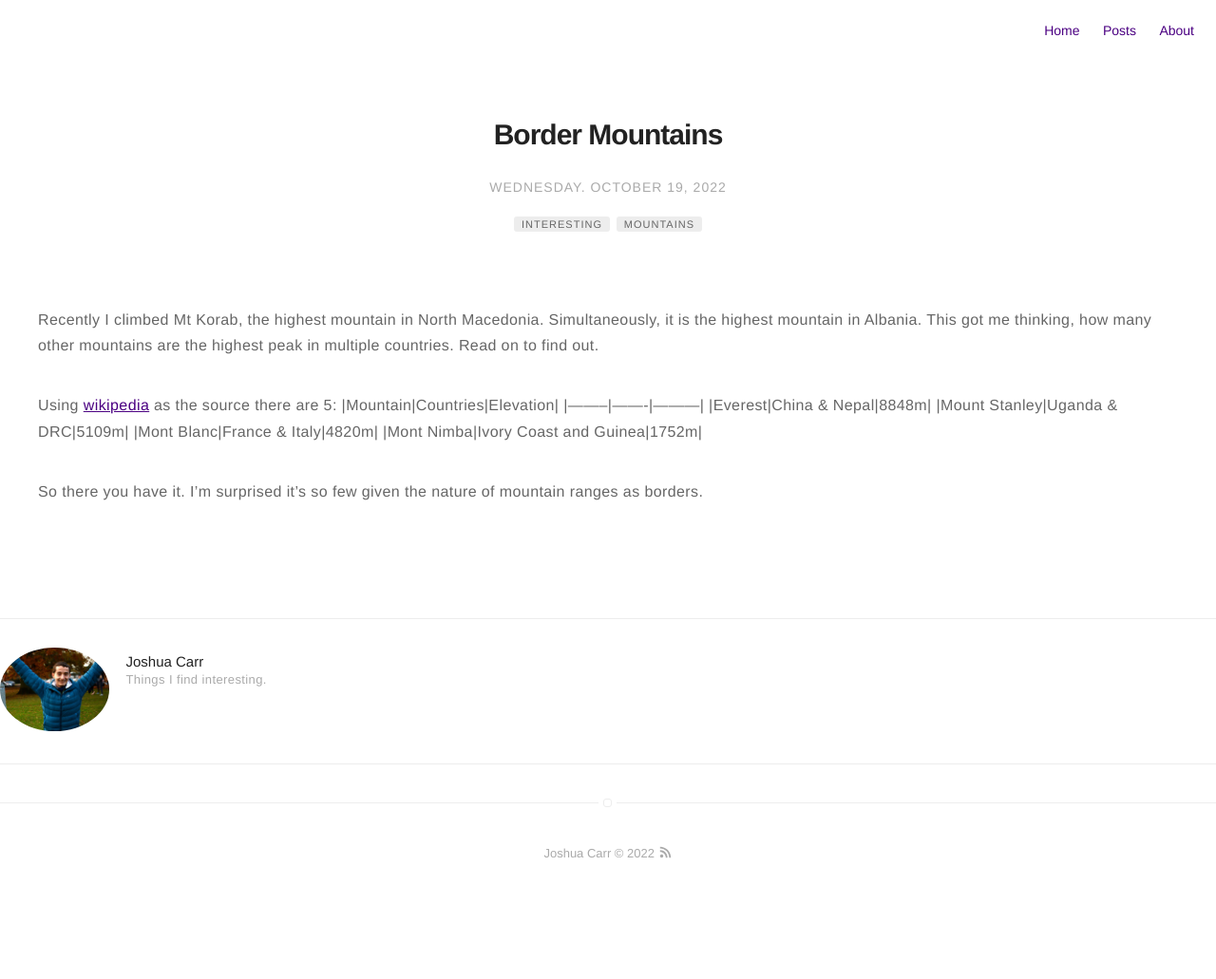
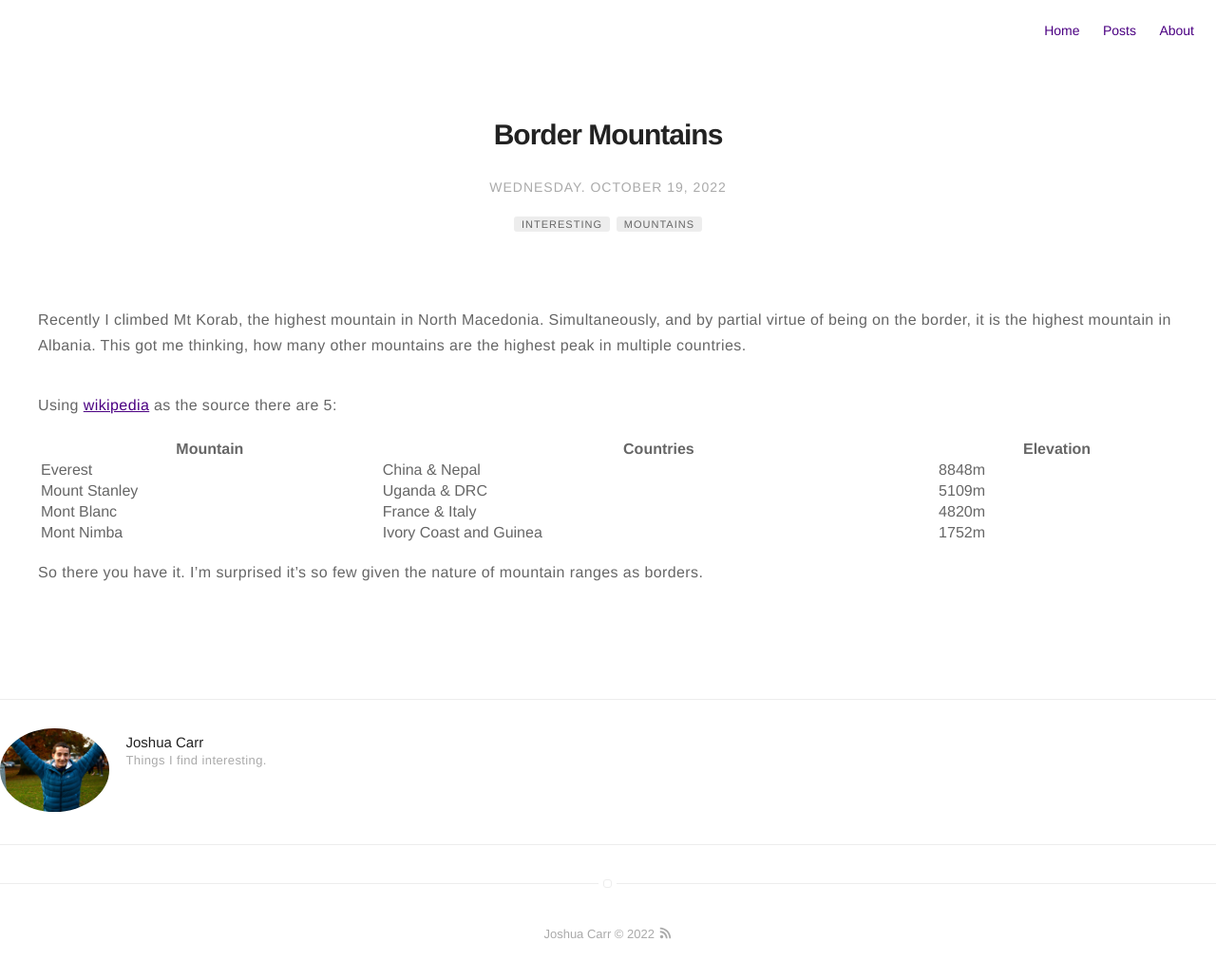
Before and after one commit to jc782/jc782.github.io, a Jekyll site: the page built from _posts/2022-10-19-BorderMountains.markdown, in a window 1280 px wide. Shown: the whole page at 95% size. Built offline with Jekyll 4.4.1, drawn with Linux system fonts in a browser that asks for light colours; before the commit the page ends 946 px from its top, so only the background shows below that.

Commit message:
trying to fix the table

```diff
--- a/_posts/2022-10-19-BorderMountains.markdown
+++ b/_posts/2022-10-19-BorderMountains.markdown
@@ -12,14 +12,15 @@ author: joshcarr
 description: Mountains that are the highest elevation in multiple countries.
 published: true
 ---
-Recently I climbed Mt Korab, the highest mountain in North Macedonia. Simultaneously, it is the highest mountain in Albania. This got me thinking, how many other mountains are the highest peak in multiple countries. Read on to find out.
+Recently I climbed Mt Korab, the highest mountain in North Macedonia. Simultaneously, and by partial virtue of being on the border, it is the highest mountain in Albania. This got me thinking, how many other mountains are the highest peak in multiple countries.
 
 Using [wikipedia](https://en.wikipedia.org/wiki/List_of_elevation_extremes_by_country) as the source there are 5:
-|Mountain|Countries|Elevation|
-|--------|-------|---------|
-|Everest|China & Nepal|8848m|
-|Mount Stanley|Uganda & DRC|5109m|
-|Mont Blanc|France & Italy|4820m|
-|Mont Nimba|Ivory Coast and Guinea|1752m|
+
+| Mountain | Countries | Elevation |
+| -------- | ------- | --------- |
+| Everest | China & Nepal | 8848m |
+| Mount Stanley | Uganda & DRC | 5109m |
+| Mont Blanc | France & Italy|4820m |
+| Mont Nimba | Ivory Coast and Guinea | 1752m |
 
 So there you have it. I'm surprised it's so few given the nature of mountain ranges as borders.
```
